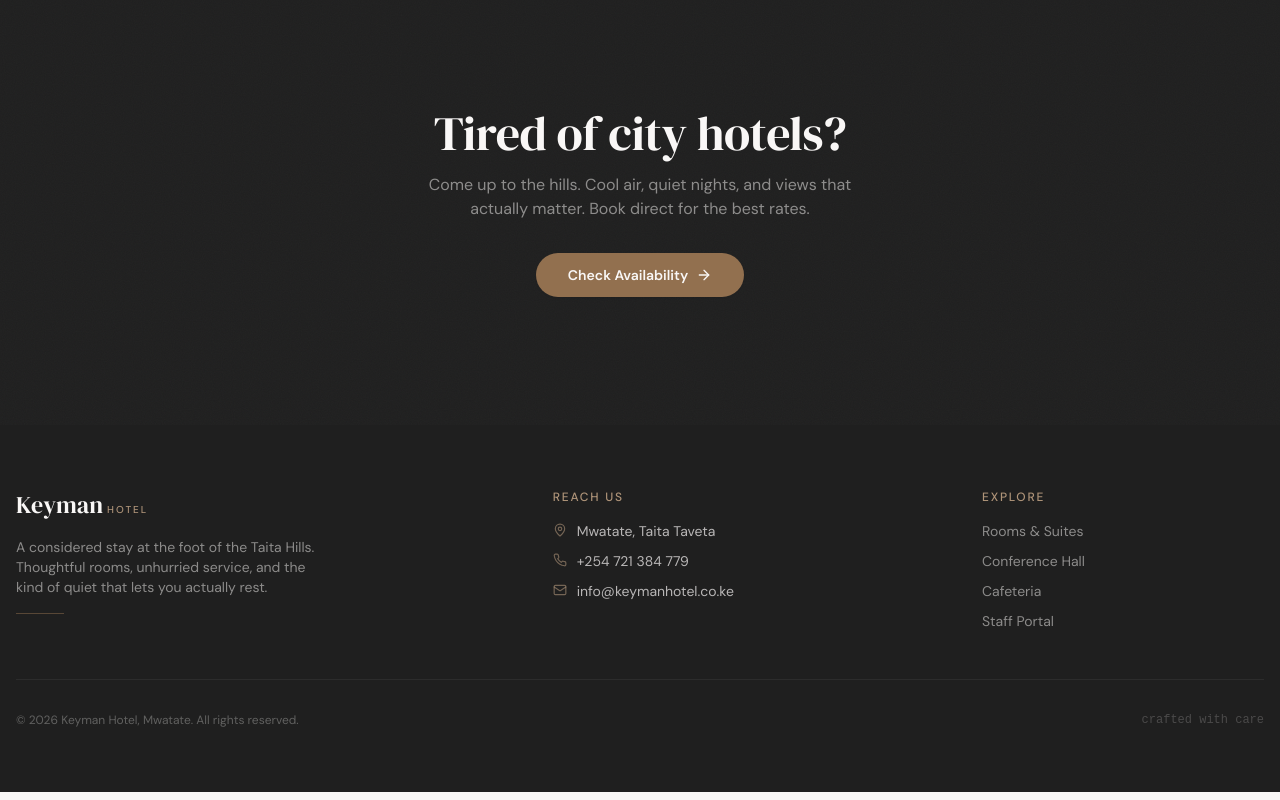
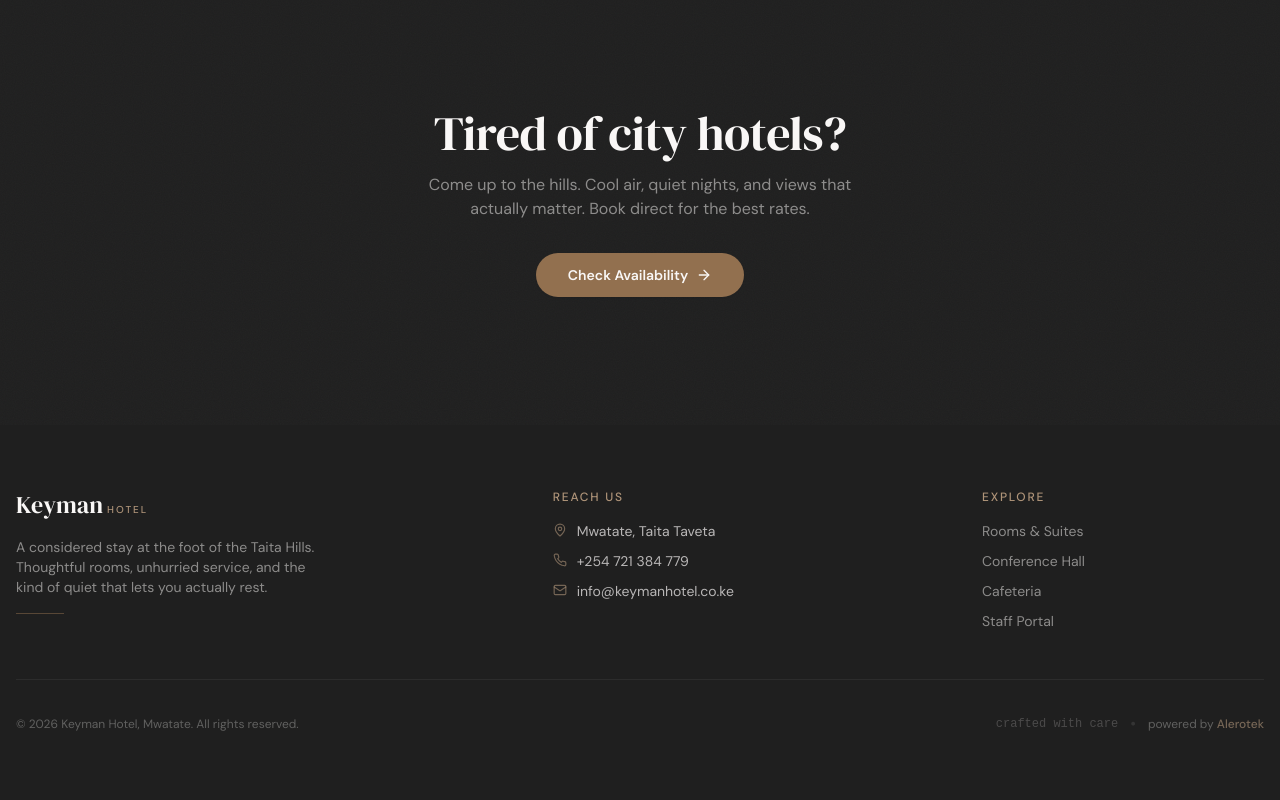
Before and after one commit to alerotek01/-Keyman-Hotel, a React (Vite) app: page / in a window 1280 px wide. Shown: the part 2915-3715 px from the top of the page. Built offline with nearby package versions, Linux system fonts and the light colour scheme; no server answers; the database is empty; the HTML template or start-up script is replaced by a standard one.

Commit message:
Add "Powered by Alerotek" link to website footer
🤖 Generated with Codebuff
Co-Authored-By: Codebuff <noreply@codebuff.com>

```diff
--- a/src/components/Footer.tsx
+++ b/src/components/Footer.tsx
@@ -74,9 +74,15 @@ export function Footer() {
           <p className="text-[10px] sm:text-xs text-cream/30">
             © {new Date().getFullYear()} Keyman Hotel, Mwatate. All rights reserved.
           </p>
-          <p className="text-[10px] sm:text-xs text-cream/20 font-mono">
-            crafted with care
-          </p>
+          <div className="flex items-center gap-3">
+            <p className="text-[10px] sm:text-xs text-cream/20 font-mono">
+              crafted with care
+            </p>
+            <span className="text-cream/10">•</span>
+            <a href="https://www.alerotek.co.ke/studio" target="_blank" rel="noopener noreferrer" className="text-[10px] sm:text-xs text-cream/30 hover:text-brass-light transition-colors">
+              powered by <span className="text-brass-light/60 font-medium">Alerotek</span>
+            </a>
+          </div>
         </div>
       </div>
     </footer>
```
